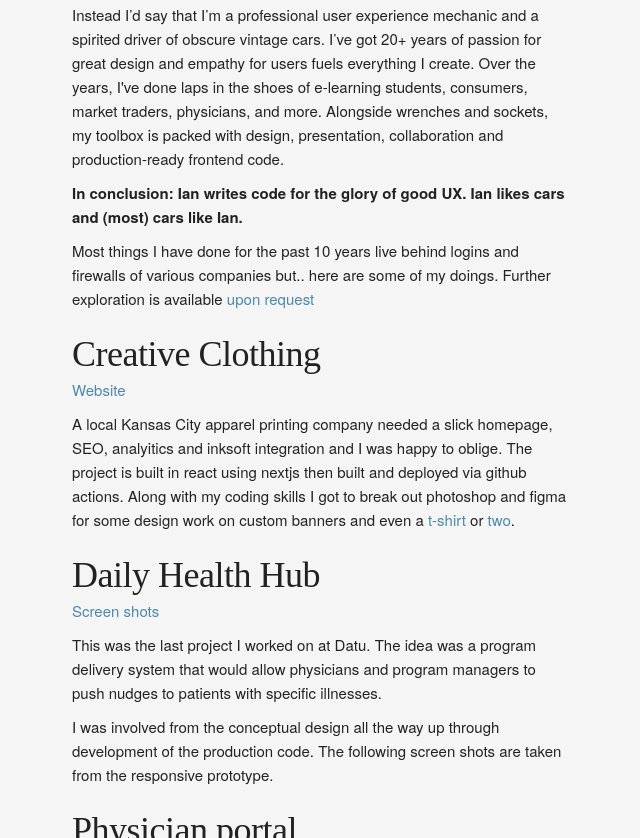
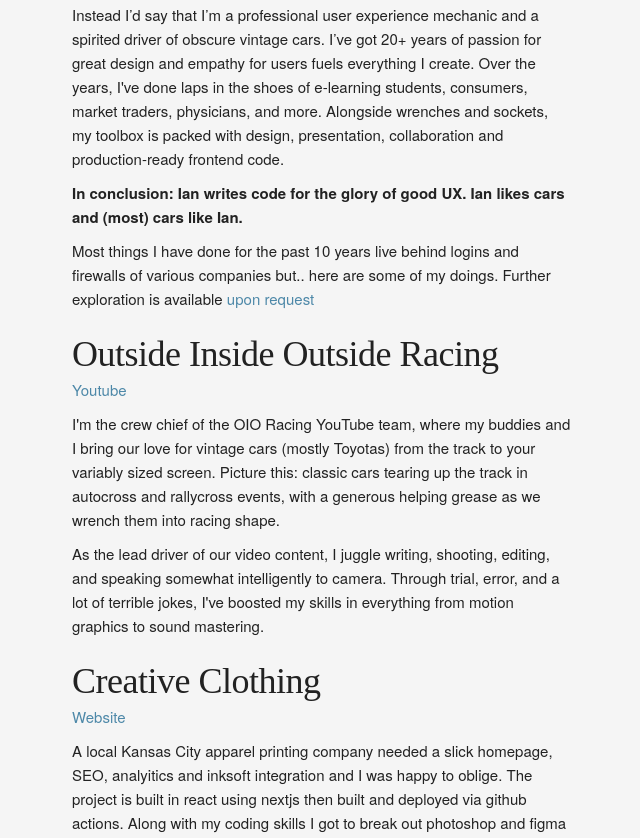
Before and after one commit to spacecowboyian/ian-jennings.com, a plain HTML site: page index.html in a window 1280 px wide. Shown: the part 503-1341 px from the top of the page, without its empty margins (318-958 px from the left). Drawn offline with Linux system fonts and the light colour scheme; a web font is replaced by a local one.

Commit message:
deploy: 3ee617b7eaaba4f207483c4bb6b230f8d33bca78

```diff
--- a/index.html
+++ b/index.html
@@ -22,6 +22,9 @@
 <p>Instead I’d say that I’m a professional user experience mechanic and a spirited driver of obscure vintage cars. I’ve got 20+ years of passion for great design and empathy for users fuels everything I create. Over the years, I&#39;ve done laps in the shoes of e-learning students, consumers, market traders, physicians, and more. Alongside wrenches and sockets, my toolbox is packed with design, presentation, collaboration and production-ready frontend code.</p>
 <p><strong>In conclusion: Ian writes code for the glory of good UX. Ian likes cars and (most) cars like Ian.</strong></p>
 <p>Most things I have done for the past 10 years live behind logins and firewalls of various companies but.. here are some of my doings. Further exploration is available <a href="mailto:hello@ian-jennings.com">upon request</a></p>
+<h3>Outside Inside Outside Racing</h3><p><a href="https://youtube.com/@oioracing">Youtube</a></p>
+<p>I&#39;m the crew chief of the OIO Racing YouTube team, where my buddies and I bring our love for vintage cars (mostly Toyotas) from the track to your variably sized screen. Picture this: classic cars tearing up the track in autocross and rallycross events, with a generous helping grease as we wrench them into racing shape.</p>
+<p>As the lead driver of our video content, I juggle writing, shooting, editing, and speaking somewhat intelligently to camera. Through trial, error, and a lot of terrible jokes, I&#39;ve boosted my skills in everything from motion graphics to sound mastering.</p>
 <h3>Creative Clothing</h3><p><a href="https://creativeclothingkc.com">Website</a></p>
 <p>A local Kansas City apparel printing company needed a slick homepage, SEO, analyitics and inksoft integration and I was happy to oblige. The project is built in react using nextjs then built and deployed via github actions. Along with my coding skills I got to break out photoshop and figma for some design work on custom banners and even a <a href="https://store.creativeclothingkc.com/creative_couture/shop/product-detail/1000122">t-shirt</a> or <a href="https://store.creativeclothingkc.com/creative_couture/shop/product-detail/1000121">two</a>.</p>
 <h3>Daily Health Hub</h3><p><a href="https://goo.gl/photos/SWfZeYTP2UjM4NuH7">Screen shots</a></p>
```
